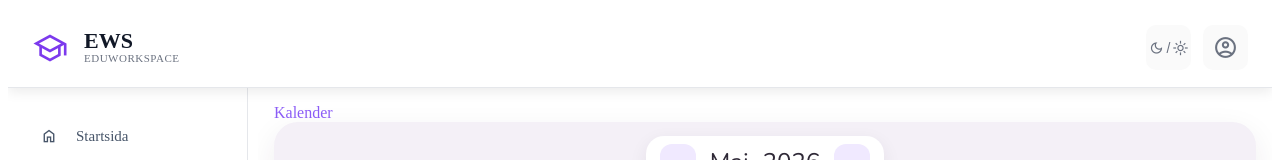
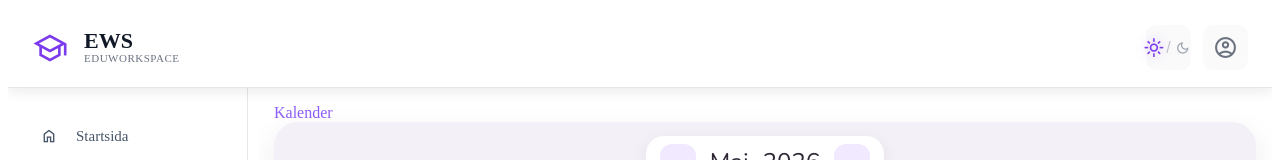
Before and after one commit to Brian-Bridgeman/Eduworkspace, an Angular app in the folder Client/: page /kalender in a window 1280 px wide. Shown: the top 160 px of the page. Built offline with nearby package versions, Linux system fonts and the light colour scheme.

Commit message:
Add dark/light mode effects to mode button

```diff
--- a/Client/src/app/components/header/header.css
+++ b/Client/src/app/components/header/header.css
@@ -108,6 +108,18 @@
 
 .mode-btn .material-symbols-outlined {
     font-size: 16px;
+    opacity: 1;
+    transition: all 0.2s ease;
+}
+
+.mode-btn .material-symbols-outlined.active {
+    color: #7c3aed;
+    transform: scale(1.3);
+    text-shadow: 0 0 10px #7c3aed59;
+}
+
+.mode-btn .material-symbols-outlined:not(.active) {
+    color: #9ca3af;
 }
 
 .profile-btn .material-symbols-outlined {
@@ -119,7 +131,10 @@
 }
 
 .separator {
-    font-size: 14px;
+    font-size: 16px;
+    font-weight: 300;
+    color: #9ca3af;
+    opacity: 0.6;
     line-height: 1;
-    flex-shrink: 0;
+    padding: 2px;
 }
--- a/Client/src/app/components/header/header.html
+++ b/Client/src/app/components/header/header.html
@@ -14,9 +14,16 @@
         <div class="header-right">
 
             <!-- Dark/Light-mode-knapp -->
-            <button class="mode-btn">
-                <span class="material-symbols-outlined">dark_mode</span><span class="separator">/</span>
-                <span class="material-symbols-outlined">light_mode</span>
+            <button class="mode-btn" (click)="toggleTheme()">
+                <span class="material-symbols-outlined" [class.active]="!darkMode">
+                    light_mode
+                </span>
+
+                <span class="separator">/</span>
+
+                <span class="material-symbols-outlined" [class.active]="darkMode">
+                    dark_mode
+                </span>
             </button>
 
             <!-- Profilbild -->
--- a/Client/src/app/components/header/header.ts
+++ b/Client/src/app/components/header/header.ts
@@ -9,4 +9,10 @@ import { RouterLink } from '@angular/router';
 })
 export class Header {
 
+  darkMode = false;
+
+  toggleTheme() {
+    this.darkMode = !this.darkMode;
+  }
+
 }
```
